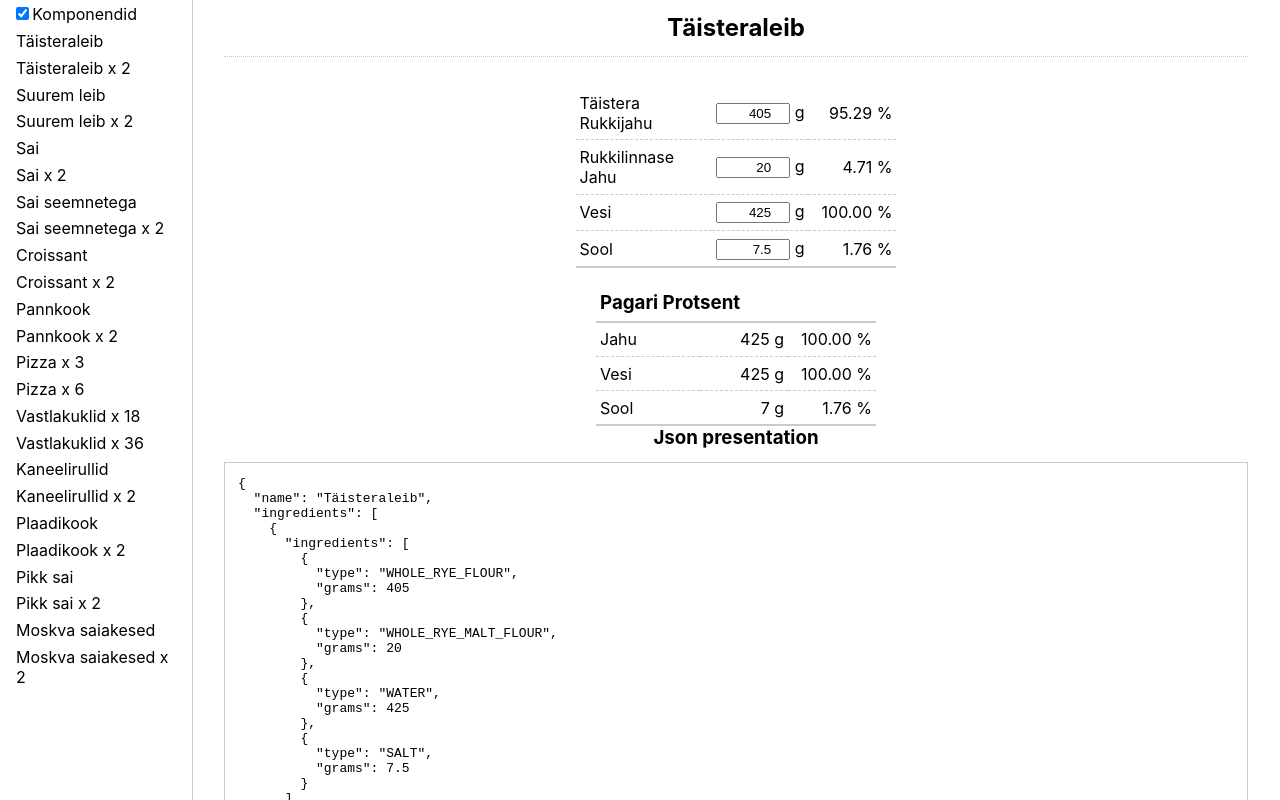
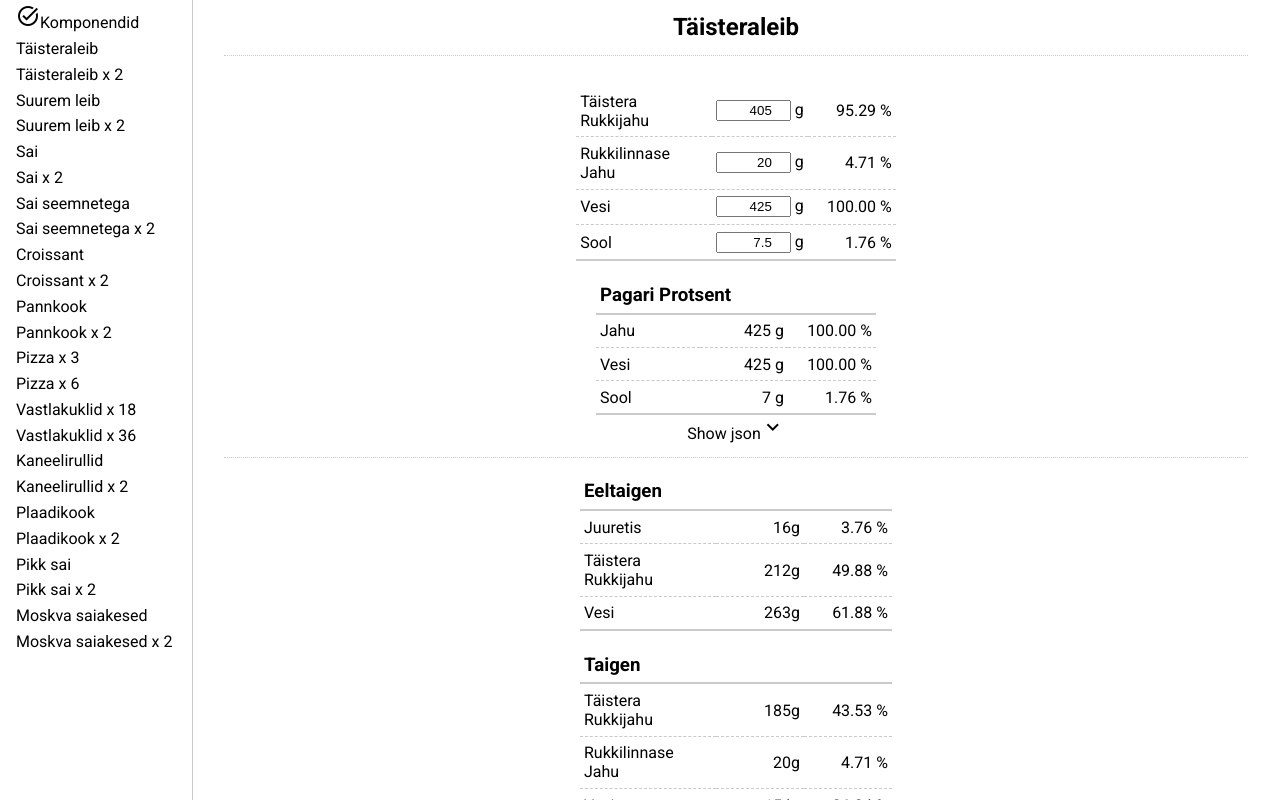
Before and after one commit to dustinest/baker_percentage_calculator_react, a React (Create React App) app: page / in a window 1280 px wide. Shown: the top 800 px of the page. Built offline with nearby package versions, Linux system fonts and the light colour scheme.

Commit message:
Google icoins initial implementation; - navigation checkbox is now google icon - Json can be switched

```diff
--- a/public/index.html
+++ b/public/index.html
@@ -24,6 +24,8 @@
       work correctly both with client-side routing and a non-root public URL.
       Learn how to configure a non-root public URL by running `npm run build`.
     -->
+    <link href="https://fonts.googleapis.com/icon?family=Material+Icons" rel="stylesheet">
+    <link rel="stylesheet" href="https://fonts.googleapis.com/css?family=Roboto:300,400,500,700&display=swap" />
     <title>Sourdough baker percentages</title>
   </head>
   <body>
--- /dev/null
+++ b/src/components/Input/InputCheckBox.css
@@ -0,0 +1,3 @@
+span.checkbox {
+    white-space: nowrap;
+}
--- a/src/components/Input/InputCheckBox.tsx
+++ b/src/components/Input/InputCheckBox.tsx
@@ -1,5 +1,6 @@
 import {OnChangeType} from "./OnChangeType";
-import {ChangeEvent, useEffect, useState} from "react";
+import "./InputCheckBox.css";
+import {GoogleMaterialSwitch} from "../common/GoogleMaterialIcon";
 
 type InputCheckBoxProps = {
     label?: string;
@@ -7,19 +8,9 @@
     onChange: OnChangeType<boolean, void>;
 };
 export const InputCheckBox = ({value, label, onChange}: InputCheckBoxProps) => {
-    const [isChecked, setChecked] = useState<boolean>(value === true);
-    const _onChange = (e: ChangeEvent<HTMLInputElement>) => {
-        if (e.target.checked !== isChecked) {
-            setChecked(e.target.checked);
-        }
-    };
-    useEffect(() => {
-        onChange(isChecked);
-        // eslint-disable-next-line
-    }, [isChecked])
     return (
-        <>
-            <input type="checkbox" checked={isChecked} onChange={_onChange}/>{label ? <label onClick={() => setChecked(!isChecked)}>{label}</label> : undefined}
-        </>
+        <span className="checkbox">
+            <GoogleMaterialSwitch value={value} onChange={onChange} labelAfter={label} icons={{checked: "task_alt", unchecked: "radio_button_unchecked"}}/>
+        </span>
     )
 }
--- /dev/null
+++ b/src/components/common/GoogleMaterialIcon.css
@@ -0,0 +1,3 @@
+label.material-icons-prefix, label.material-icons-suffix, span.material-icons {
+    cursor: pointer;
+}
--- /dev/null
+++ b/src/components/common/GoogleMaterialIcon.tsx
@@ -0,0 +1,70 @@
+import {useEffect, useState} from "react";
+import {OnChangeType} from "../Input/OnChangeType";
+import "./GoogleMaterialIcon.css";
+
+type GoogleMaterialIconProps = {
+    name: string;
+    onClick?: () => void;
+};
+
+type GoogleMaterialIconPropsPrefix = {
+    prefix: string;
+    prefixOnClick?: () => void;
+} & GoogleMaterialIconProps;
+
+type GoogleMaterialIconPropsSuffix = {
+    suffix: string;
+    suffixOnClick?: () => void;
+} & GoogleMaterialIconProps;
+
+type GoogleMaterialIconLabelProps = {
+    className: string;
+} & GoogleMaterialIconProps;
+
+const GoogleMaterialIconLabel = ({name, onClick, className}: GoogleMaterialIconLabelProps) => {
+    return (<label className={className} onClick={onClick}>{name}</label>);
+}
+
+export const GoogleMaterialIcon = (props: GoogleMaterialIconProps | GoogleMaterialIconPropsPrefix | GoogleMaterialIconPropsSuffix) => {
+    const [prefix, setPrefix] = useState<GoogleMaterialIconLabelProps | undefined>(undefined);
+    const [suffix, setSuffix] = useState<GoogleMaterialIconLabelProps | undefined>(undefined);
+    useEffect(() => {
+        const _prefix = props as GoogleMaterialIconPropsPrefix;
+        if (_prefix.prefix) {
+            setPrefix({
+                name: _prefix.prefix,
+                onClick: _prefix.prefixOnClick,
+                className: "material-icons-prefix"
+            })
+        }
+
+        const _suffix = props as GoogleMaterialIconPropsSuffix;
+        if (_suffix.suffix) {
+            setSuffix({
+                name: _suffix.suffix,
+                onClick: _suffix.suffixOnClick,
+                className: "material-icons-suffix"
+            })
+        }
+    }, [props]);
+
+    return (<>{prefix ? (<GoogleMaterialIconLabel {...prefix} />) : undefined}<span className="material-icons" onClick={props.onClick}>{props.name}</span>{suffix ? (<GoogleMaterialIconLabel {...suffix} />) : undefined}</>);
+};
+
+type GoogleMaterialSwitchProps = {
+    labelBefore?: string;
+    labelAfter?: string;
+    value?: boolean;
+    onChange: OnChangeType<boolean, void>;
+    icons: {checked: string, unchecked: string}
+};
+
+export const GoogleMaterialSwitch = ({labelAfter, labelBefore, value, onChange, icons}: GoogleMaterialSwitchProps) => {
+    const [isChecked, setChecked] = useState<boolean>(value === true);
+    const onClick = () => { setChecked(!isChecked); }
+    useEffect(() => {
+        onChange(isChecked);
+        // eslint-disable-next-line
+    }, [isChecked])
+    return (<GoogleMaterialIcon name={isChecked? icons.checked : icons.unchecked} onClick={onClick} suffix={labelAfter} prefix={labelBefore} suffixOnClick={onClick} prefixOnClick={onClick}/>)
+}
--- a/src/components/recipe/RecipeJson.tsx
+++ b/src/components/recipe/RecipeJson.tsx
@@ -1,8 +1,9 @@
 import {RecipeType} from "../../models/types";
 import {useEffect, useState} from "react";
-import {TranslatedLabel} from "../common/TranslatedLabel";
 import {recipeType2RecipeJson} from "../../service/RecipeReader";
 import './RecipeJson.css';
+import {GoogleMaterialSwitch} from "../common/GoogleMaterialIcon";
+import {useTranslation} from "../../service/TranslationService";
 
 const resolveRecipeJson = async (recipe: RecipeType): Promise<string> => {
     const result = await recipeType2RecipeJson(recipe);
@@ -11,14 +12,20 @@
 
 export const RecipeJson = ({recipe}: {recipe: RecipeType}) => {
     const [recipeJson, setRecipeJson] = useState<string | undefined>();
+    const [recipeJsonVisible, setRecepieJsonVisible] = useState<boolean>(false);
+    const showJsonTranslation = useTranslation("Show json");
+    const hideJsonTranslation = useTranslation("Hide json");
 
     useEffect(() => {
-        resolveRecipeJson(recipe).then(setRecipeJson).catch(console.error);
-    }, [recipe])
+        if (recipeJsonVisible) {
+            resolveRecipeJson(recipe).then(setRecipeJson).catch(console.error);
+        } else {
+            setRecipeJson(undefined);
+        }
+    }, [recipe, recipeJsonVisible])
 
-    return (<>{recipeJson ? (
-        <section className="rawRecepie">
-            <h3><TranslatedLabel label="Json presentation"/></h3>
-            <pre>{recipeJson}</pre>
-        </section>) : undefined} </>)
+    return (<section className="rawRecepie">
+            <GoogleMaterialSwitch labelBefore={recipeJsonVisible ? hideJsonTranslation: showJsonTranslation} onChange={setRecepieJsonVisible} icons={{unchecked: "expand_more", checked: "expand_less"}} value={recipeJsonVisible}/>
+            {recipeJson ? <pre>{recipeJson}</pre> : undefined }
+        </section>)
 }
--- a/src/components/recipe/RecipeNavigation.css
+++ b/src/components/recipe/RecipeNavigation.css
@@ -29,7 +29,7 @@
     border-color: #cacaca;
 }
 
-nav span, nav a, nav a:visited, nav a:active {
+span.checkbox, nav a, nav a:visited, nav a:active {
     margin: 0;
     padding: 0.1em 1em;
     color: #000000;
@@ -38,17 +38,6 @@
     text-decoration: none;
 }
 
-nav input[type=checkbox] {
-    transform: scale(1);
-    margin: 0;
-    display: inline;
-}
-
-nav span label {
-    padding-left: 0.2em;
-}
-
-
 @media print {
     nav {
         display: none;
--- a/src/index.css
+++ b/src/index.css
@@ -1,8 +1,6 @@
 body {
   margin: 0;
-  font-family: -apple-system, BlinkMacSystemFont, 'Segoe UI', 'Roboto', 'Oxygen',
-    'Ubuntu', 'Cantarell', 'Fira Sans', 'Droid Sans', 'Helvetica Neue',
-    sans-serif;
+  font-family: 'Roboto', 'Oxygen', 'Ubuntu', 'Cantarell', 'Fira Sans', 'Droid Sans', 'Helvetica Neue', sans-serif;
   -webkit-font-smoothing: antialiased;
   -moz-osx-font-smoothing: grayscale;
 }
```
